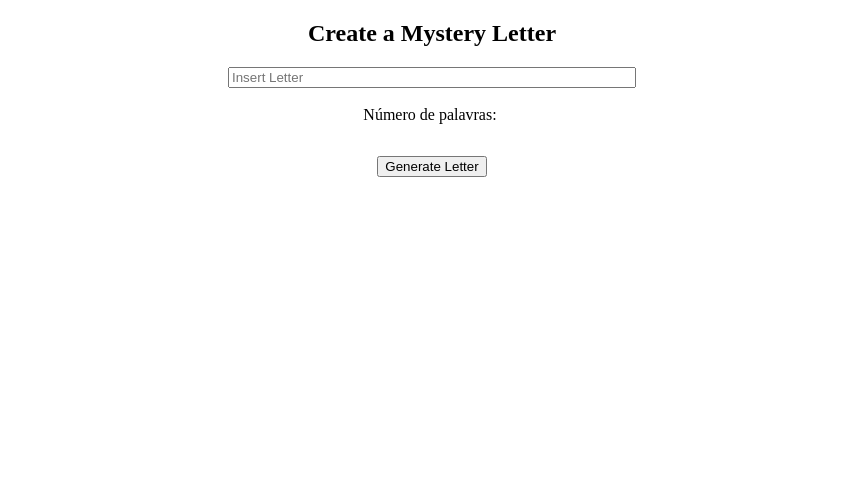
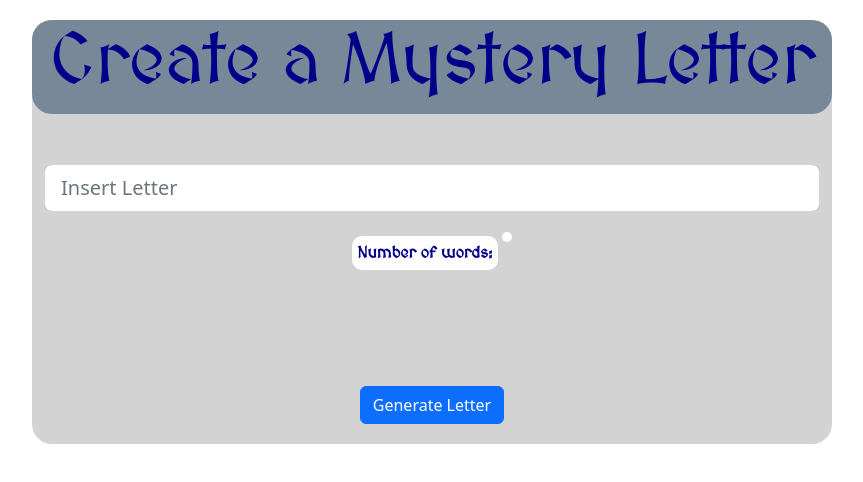
Before and after one commit to PhilipLages/mystery-letter, a plain HTML site: page index.html in a window 1280 px wide. Shown: the whole page, without its empty margins (208-1071 px from the left). Drawn offline with nearby package versions, Linux system fonts and the light colour scheme.

Commit message:
Project stylized

```diff
--- a/index.html
+++ b/index.html
@@ -4,6 +4,8 @@
   <meta charset="UTF-8">
   <meta http-equiv="X-UA-Compatible" content="IE=edge">
   <meta name="viewport" content="width=device-width, initial-scale=1.0">
+  <!-- CSS only -->
+<link href="https://cdn.jsdelivr.net/npm/bootstrap@5.2.0-beta1/dist/css/bootstrap.min.css" rel="stylesheet" integrity="sha384-0evHe/X+R7YkIZDRvuzKMRqM+OrBnVFBL6DOitfPri4tjfHxaWutUpFmBp4vmVor" crossorigin="anonymous">
   <link rel="stylesheet" href="style.css">
   <title>Mystery Letter</title>
 </head>
@@ -11,17 +13,16 @@
   <main>
     <section id="all-container">
       <header>
-        <h1> Create a Mystery Letter</h1>
+        <h1 class="display-2">Create a Mystery Letter</h1>
       </header>
       <section class="container">
-        <input type="text" id="carta-texto" placeholder="Insert Letter">
-        <br>
-        <p class="contador">Número de palavras:</p>
-        <p class="contador" id="carta-contador"></p>
+        <input class="form-control form-control-lg" type="text" id="carta-texto" placeholder="Insert Letter">
+          <p class="contador">Number of words:</p>
+          <p class="contador" id="carta-contador"></p>
         <p id="carta-gerada"></p>
       </section>
       <section class="container">
-        <button id="criar-carta">Generate Letter</button>
+        <button class="btn btn-primary" id="criar-carta">Generate Letter</button>
       </section>
     </section>
   </main>
--- a/style.css
+++ b/style.css
@@ -1,3 +1,5 @@
+@import url('https://fonts.googleapis.com/css2?family=MedievalSharp&display=swap');
+
 .newspaper {
   background-color: rgb(250, 235, 215);
   font-family: 'Times New Roman', Times, serif;
@@ -50,14 +52,46 @@
   transform: matrix(1, 0, -0.176327, 1, 0, 0);
 }
 
-.contador {
-  display: inline-block;
+
+#all-container {
+  display: flex;
+  flex-direction: column;
+  text-align: center;
+  margin: auto;
+  margin-top: 20px;
+  max-width: 800px;
+  background-color: lightgray;
+  border-radius: 20px;
 }
 
-#carta-texto {
-  width: 400px;
+
+header {
+  font-size: 30px;
+  font-family: 'MedievalSharp', cursive;
+  background-color: lightslategray;
+  color: darkblue;
+  border-radius: 20px;
 }
 
-#all-container {
-  text-align: center;
+.contador {
+  font-family: 'MedievalSharp', cursive;
+  margin-top: 20px;
+  display: inline-block;
+  padding: 5px;
+  background-color: white;
+  color: darkblue;
+  border-radius: 10px;
+  font-weight: bolder;
 }
+
+.container {
+  margin-top: 50px;
+}
+
+#carta-gerada {
+  margin-top: 50px;
+}
+
+#criar-carta {
+  margin-bottom: 20px;
+}
```
